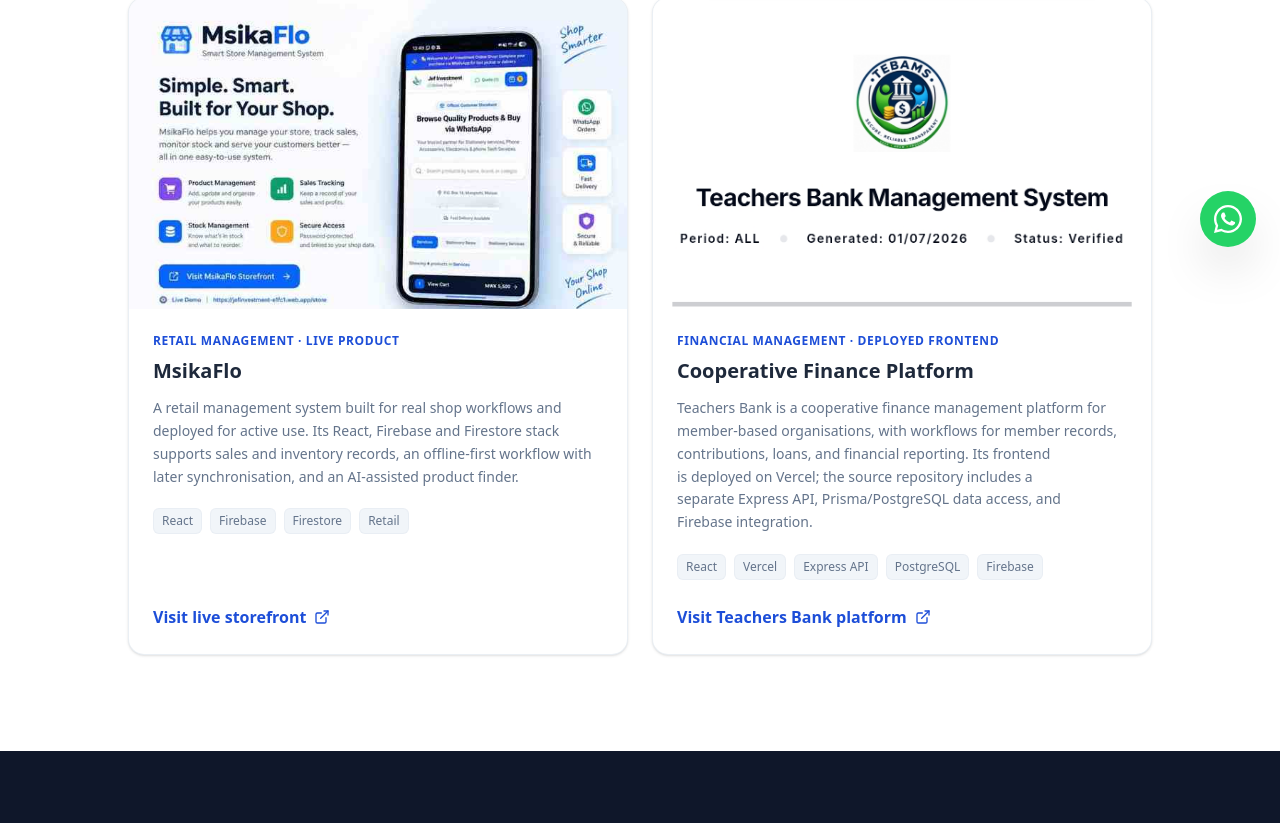
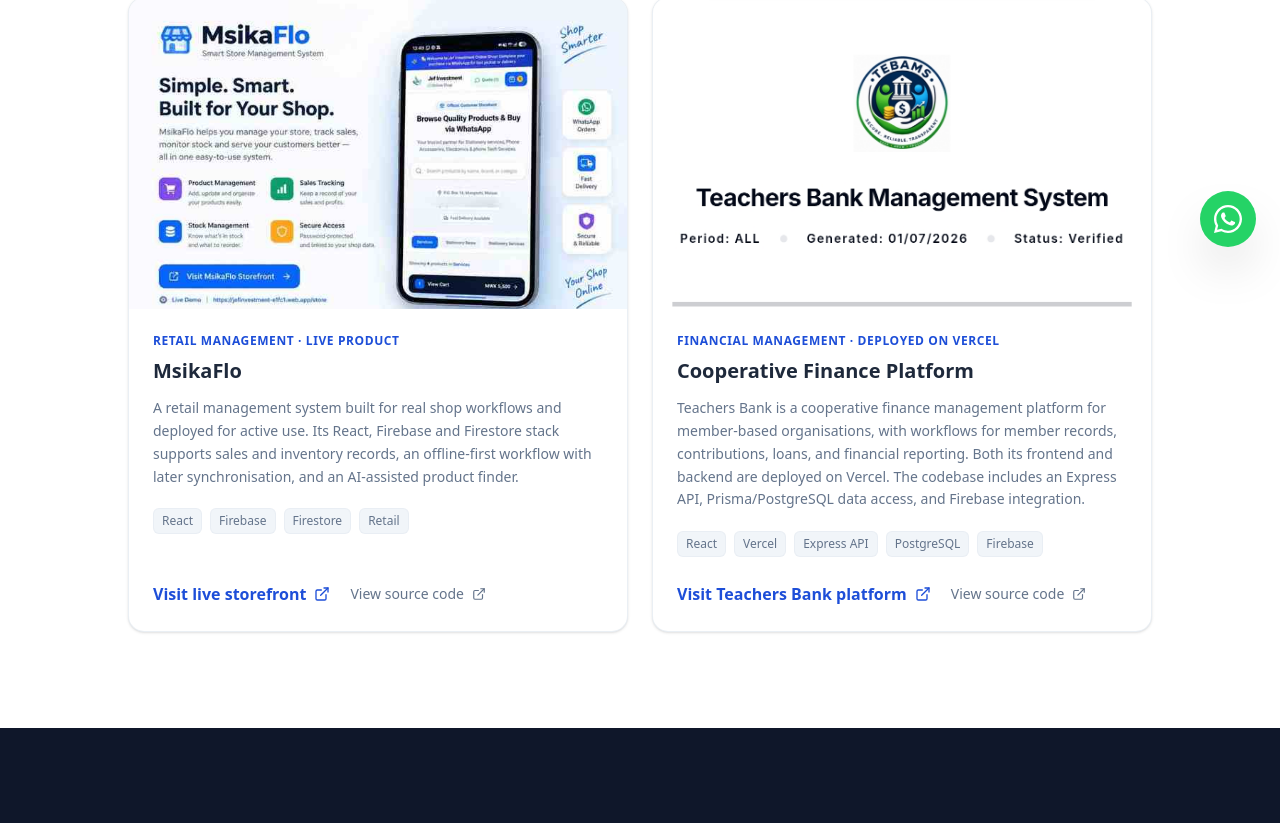
Before and after one commit to Indelible-cpu/MyWebsite, a Next.js app: page /portfolio in a window 1280 px wide. Shown: the part 483-1306 px from the top of the page. Built offline with nearby package versions, Linux system fonts and the light colour scheme.

Commit message:
Add source repository links to portfolio case studies

```diff
--- a/app/portfolio/page.tsx
+++ b/app/portfolio/page.tsx
@@ -17,18 +17,22 @@
     href: "https://jefinvestment-e1fc1.web.app/store",
     linkLabel: "Visit live storefront",
     external: true,
+    repoHref: "https://github.com/Indelible-cpu/Jefinvestment",
+    repoLabel: "View source code",
   },
   {
     title: "Cooperative Finance Platform",
-    category: "Financial Management · Deployed Frontend",
+    category: "Financial Management · Deployed on Vercel",
     description:
-      "Teachers Bank is a cooperative finance management platform for member-based organisations, with workflows for member records, contributions, loans, and financial reporting. Its frontend is deployed on Vercel; the source repository includes a separate Express API, Prisma/PostgreSQL data access, and Firebase integration.",
+      "Teachers Bank is a cooperative finance management platform for member-based organisations, with workflows for member records, contributions, loans, and financial reporting. Both its frontend and backend are deployed on Vercel. The codebase includes an Express API, Prisma/PostgreSQL data access, and Firebase integration.",
     image: "/images/tb-report-full.jpg",
     imageAlt: "Teachers Bank financial reporting interface",
     tags: ["React", "Vercel", "Express API", "PostgreSQL", "Firebase"],
     href: "https://teachers-bank.vercel.app/",
     linkLabel: "Visit Teachers Bank platform",
     external: true,
+    repoHref: "https://github.com/Indelible-cpu/TeachersBank",
+    repoLabel: "View source code",
   },
 ];
 
@@ -100,7 +104,7 @@
                     ))}
                   </div>
 
-                  <div className="mt-auto">
+                  <div className="mt-auto flex flex-wrap items-center gap-x-5 gap-y-3">
                     <Link
                       href={project.href}
                       target={project.external ? "_blank" : undefined}
@@ -109,6 +113,15 @@
                     >
                       {project.linkLabel}
                       {project.external ? <ExternalLink className="h-4 w-4" /> : <ArrowUpRight className="h-4 w-4" />}
+                    </Link>
+                    <Link
+                      href={project.repoHref}
+                      target="_blank"
+                      rel="noopener noreferrer"
+                      className="inline-flex items-center gap-2 text-sm font-medium text-muted-foreground transition-colors hover:text-secondary focus-visible:outline focus-visible:outline-2 focus-visible:outline-offset-4 focus-visible:outline-secondary"
+                    >
+                      {project.repoLabel}
+                      <ExternalLink className="h-3.5 w-3.5" />
                     </Link>
                   </div>
                 </div>
```
